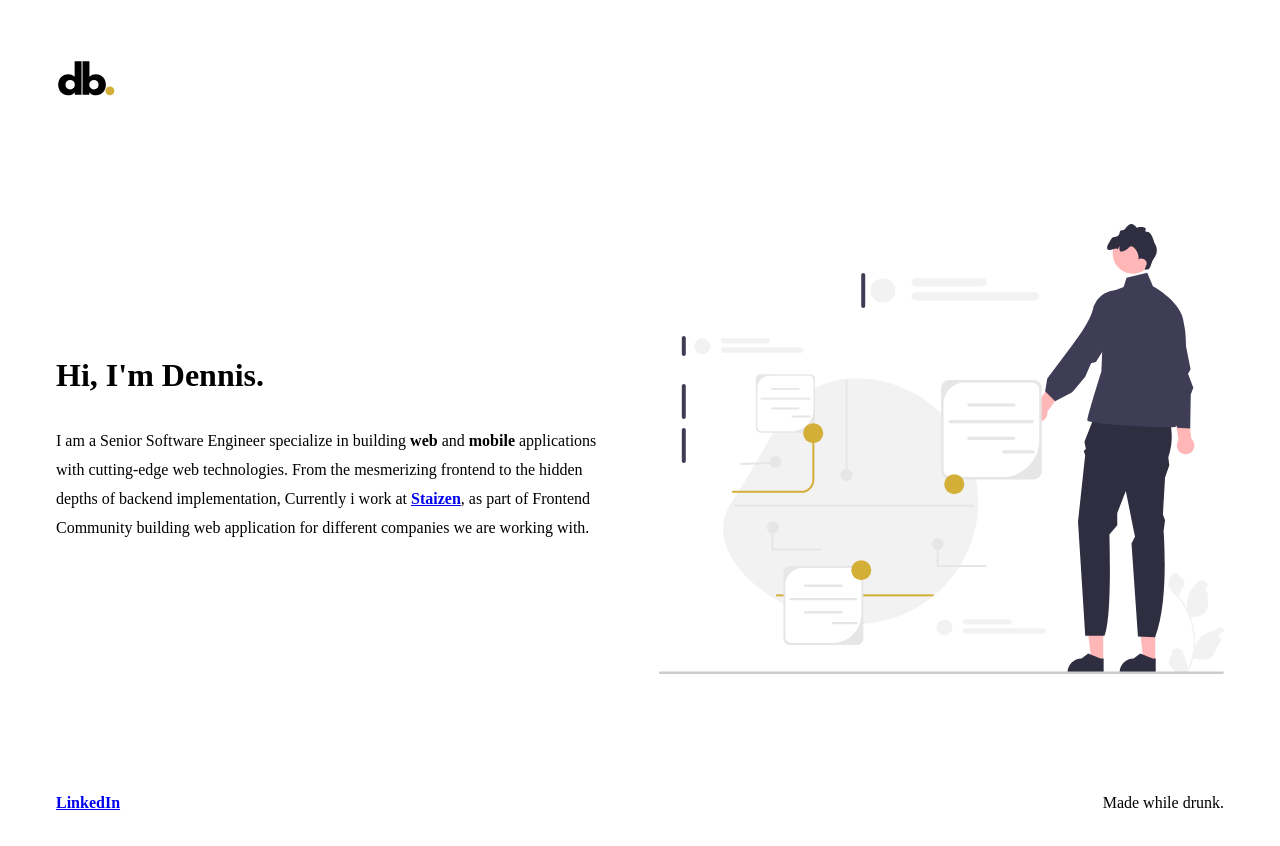
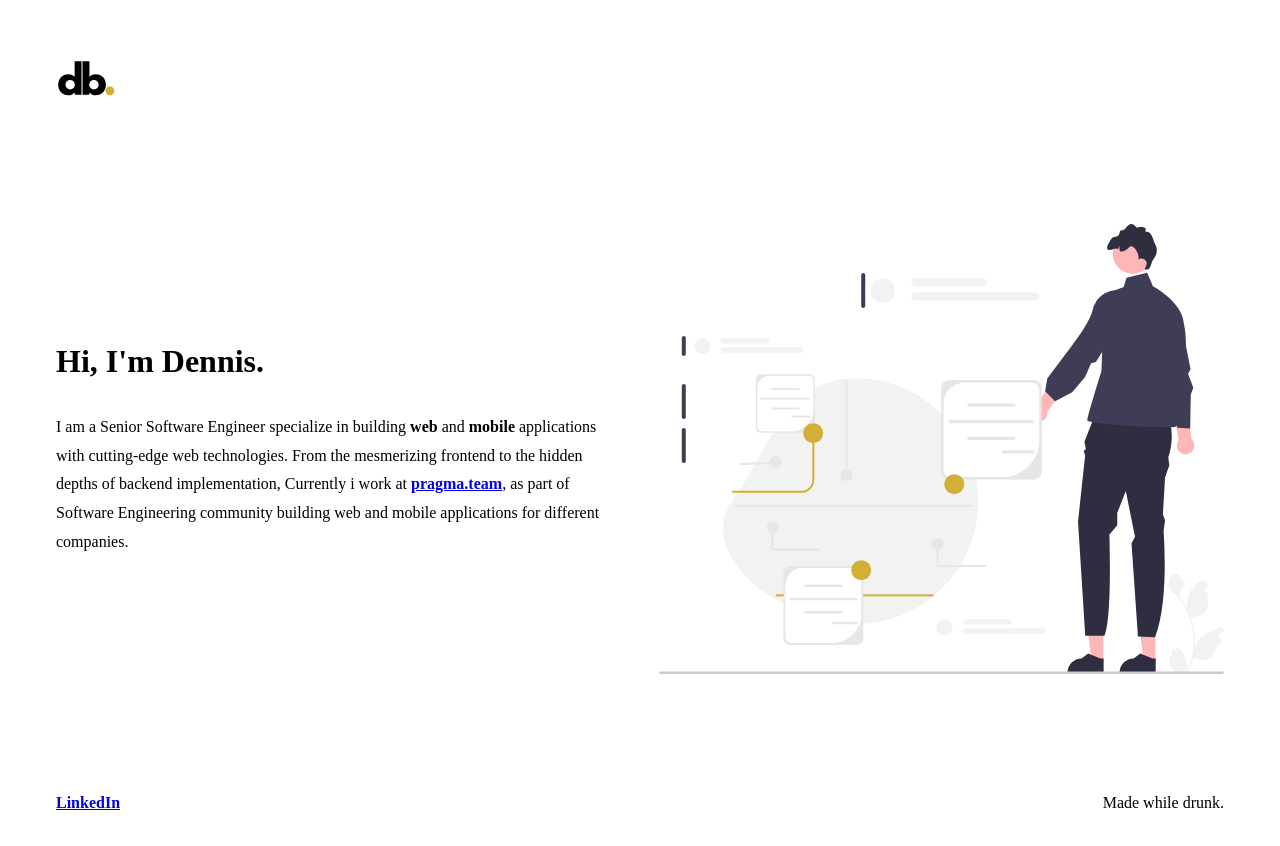
Before and after one commit to d3bn/portfolio-app, a React (Vite) app: page / in a window 1280 px wide. Shown: the top 846 px of the page. Built offline with nearby package versions, Linux system fonts and the light colour scheme; the HTML template or start-up script is replaced by a standard one.

Commit message:
chore: update home page content

```diff
--- a/src/pages/home.tsx
+++ b/src/pages/home.tsx
@@ -9,17 +9,19 @@ function Home() {
       <div css={wrapperCss}>
         <h1>Hi, I'm Dennis.</h1>
         <p>
-          I am a Senior Software Engineer specialize in building <strong>web</strong> and <strong>mobile</strong> applications with
-          cutting-edge web technologies. From the mesmerizing frontend to the hidden depths of backend implementation, Currently i work at{" "}
+          I am a Senior Software Engineer specialize in building{" "}
+          <strong>web</strong> and <strong>mobile</strong> applications with
+          cutting-edge web technologies. From the mesmerizing frontend to the
+          hidden depths of backend implementation, Currently i work at{" "}
           <Link
             target="_blank"
             rel="noopener noreferrer"
-            to="https://staizen.com"
+            to="https://pragma.team"
           >
-            <strong>Staizen</strong>
+            <strong>pragma.team</strong>
           </Link>
-          , as part of Frontend Community building web application for different
-          companies we are working with.
+          , as part of Software Engineering community building web and mobile
+          applications for different companies.
         </p>
       </div>
       <img
```
